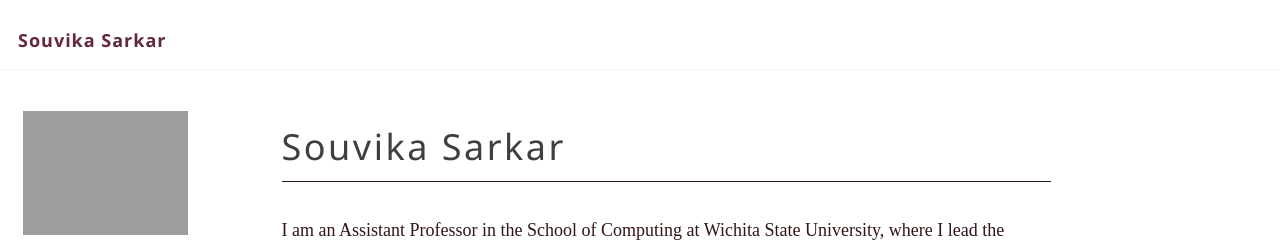
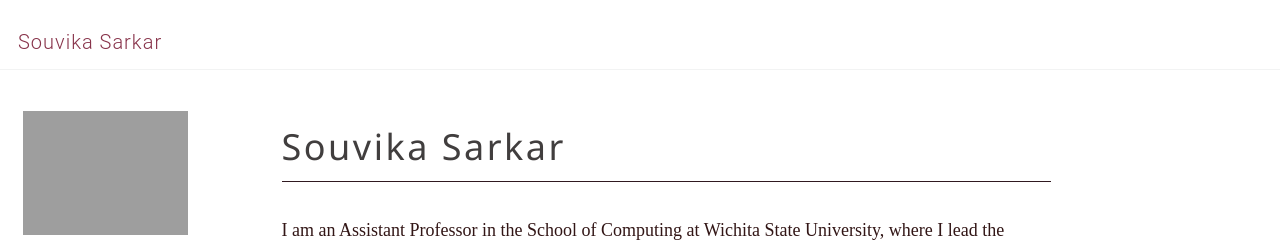
Before and after one commit to Souvika/souvika.github.io, a Jekyll site: the page built from _pages/about.md, in a window 1280 px wide. Shown: the top 242 px of the page. Built offline with Jekyll 4.4.1, drawn with Linux system fonts in a browser that asks for light colours; some web fonts are replaced.

Commit message:
Update top nav style

```diff
--- a/_sass/_navigation.scss
+++ b/_sass/_navigation.scss
@@ -185,7 +185,8 @@
     text-decoration: none;
 
     &:hover {
-      color: $masthead-link-color-hover;
+      color: #54202D;
+      font-size: 22px;
     }
   }
 
@@ -229,9 +230,12 @@
       // Add custom styling for the site title link
       // Example: font-size: 1.2rem;
       // Example: font-weight: bold;
-      color: #632839;
-      font-family: "Segoe UI", "Roboto", "Helvetica Neue", Arial, sans-serif;
+      color: #88344b;
+      font-family: 'Roboto', Helvetica, Arial, sans-serif;
       letter-spacing: 1px;
+      display: block;
+      font-size: 20px;
+      font-weight: 300;
     }
 
     a {
```
